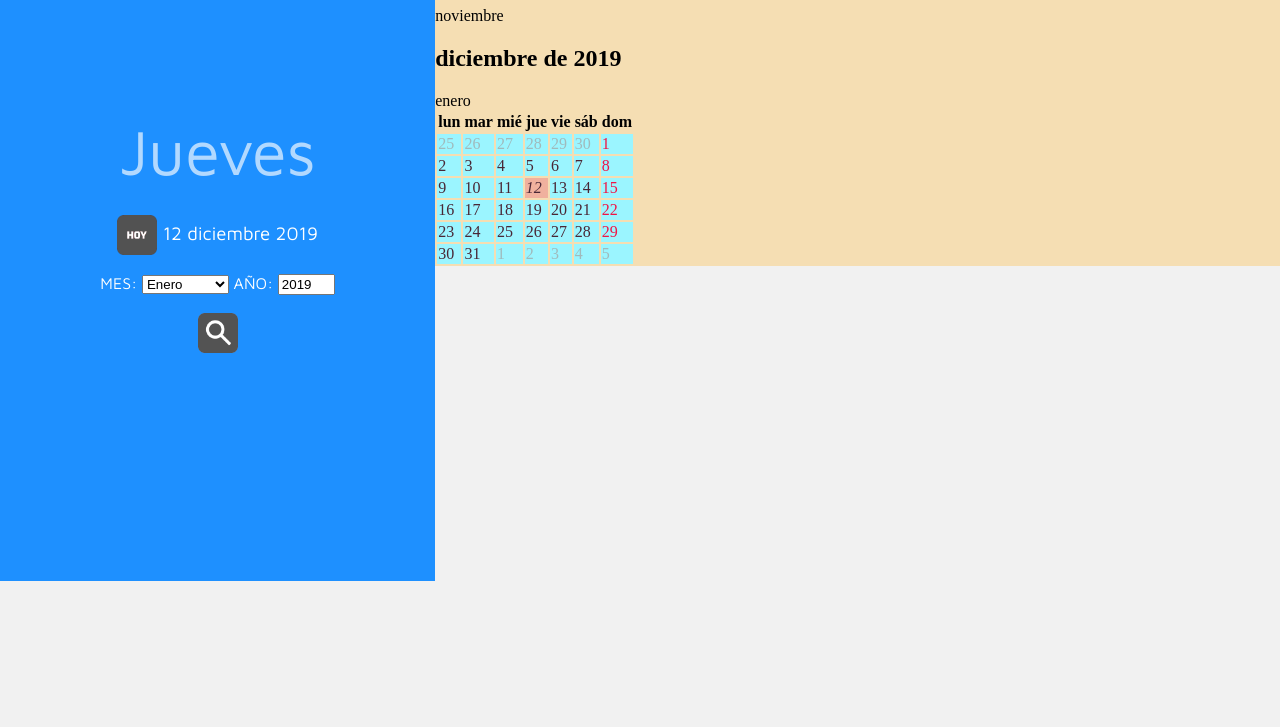
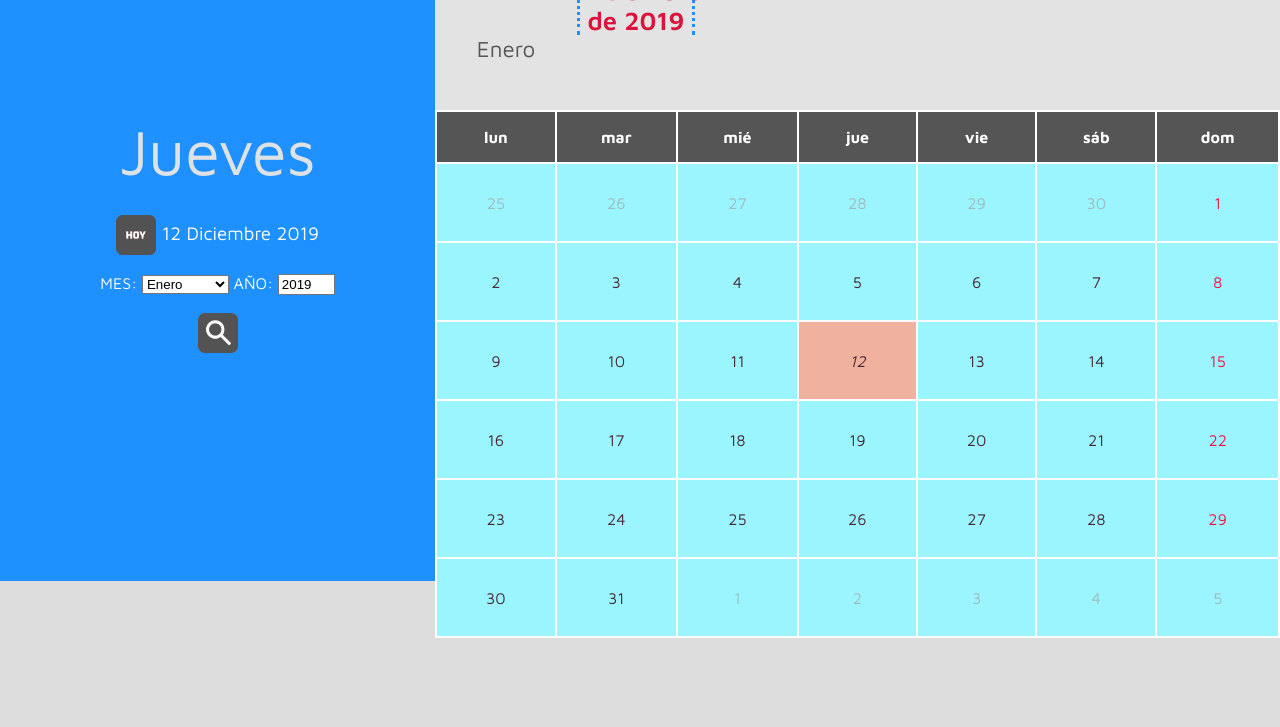
Before and after one commit to ArlemGabriel/CalendarioJavaScript, a plain HTML site: page index.html in a window 1280 px wide. Shown: the part 73-800 px from the top of the page. Drawn offline with Linux system fonts and the light colour scheme.

Commit message:
Diseño y colores del calendario, finalización de aplicación de CSS

```diff
--- a/CSS/calendario.css
+++ b/CSS/calendario.css
@@ -1,7 +1,7 @@
 body {
     margin: 0;
     padding: 0;
-    background-color:#f1f1f1;
+    background-color:rgba(85, 85, 85, 0.199);
  }
 html {
     overflow-x: hidden; /* Hide horizontal scrollbar */
@@ -34,7 +34,7 @@ html {
     font-weight: 400;
     font-size: 4em;
     line-height: 0px;
-    color: rgba(255, 255, 255, 0.658);
+    color: rgba(228, 228, 228, 0.973);
 }
 #nummesanno{
     font-family: 'Maven Pro', sans-serif;
@@ -53,9 +53,73 @@ html {
 .labelbusqueda{
     font-family: 'Maven Pro', sans-serif;
     font-weight: 300;
+    line-height: 0px;
+    color:white;
+}
+
+
+#calendario{
+    text-align: center;
+    width: 66%;
+    font-family: 'Maven Pro', sans-serif;
+    padding-top: 3em;
+    background-color: rgba(228, 228, 228, 0.973);
+}
+#cabeceracal{
+    font-family: 'Maven Pro', sans-serif;
+    font-weight: 300;
+    color: white;
+    background-color: #555;
+    padding-top: 1em;
+    padding-bottom: 1em;
+    padding-left: 1em;
+    padding-right: 1em;
+    margin-top: 0em;
+    text-align: center;
+}
+#movimiento{
+    width: fit-content;
+}
+#anterior{
+    width: 35.33%;
+    text-align: center;
+    font-weight: 300;
+    font-size: 1.4em;
+    color: #555;
+    background-color: rgba(228, 228, 228, 0.973);
+}
+#titulo{
+    width: 28%;
+    text-align: center;
+    font-weight: 600;
+    font-size: 1.6em;
+    color: crimson;
+    background-color: rgba(228, 228, 228, 0.973);
+    border-right: dodgerblue;
+    border-right-style: dotted;
+    border-left: dodgerblue;
+    border-left-style: dotted;
+
+}
+#posterior{
+    width: 35.33%;
+    text-align: center;
+    font-weight: 300;
+    font-size: 1.4em;
+    color: #555;
+    background-color: rgba(228, 228, 228, 0.973);
+}
+#diasc{
+    background-color: white;
+    margin-top: 3em;
+}
+.theader{
+    background-color: #555;
+    width: 10em;
+    height: 3em;
     color: white;
 }
-#calendario{
-    background-color: wheat;
-    width: 66%;
+.tdvalues{
+    width: 10em;
+    height: 4.69em;
 }
--- a/JS/calendario.js
+++ b/JS/calendario.js
@@ -1,5 +1,5 @@
 //Arrays de datos
-meses=["enero","febrero","marzo","abril","mayo","junio","julio","agosto","setiembre","octubre","noviembre","diciembre"]
+meses=["Enero","Febrero","Marzo","Abril","Mayo","Junio","Julio","Agosto","Setiembre","Octubre","Noviembre","Diciembre"]
 lasemana=["Domingo","Lunes","Martes","Miércoles","Jueves","Viernes","Sábado"]
 diassemana=["lun","mar","mié","jue","vie","sáb","dom"]
 
--- a/index.html
+++ b/index.html
@@ -41,20 +41,25 @@
         </div>
 
         <div class = "column" id = "calendario">
-            <h1>Mi Calendario - Arlem Gabriel Brenes Aguilar</h1>
-            <div id="calendario">
-                <div id="anterior" onClick="mesantes()"></div>
-                <h2 id="titulo"></h2>
-                <div id="posterior" onClick="mesdespues()"></div>
+            <div class = "row" id = "movimiento">
+                <div class="column" id="anterior" onClick="mesantes()">
+
+                </div>
+                <div class="column" id="titulo">
+
+                </div>
+                <div class="column" id="posterior" onClick="mesdespues()">
+
+                </div>
             </div>
             <table id="diasc">
-                <tr id="fila0"><th></th><th></th><th></th><th></th><th></th><th></th><th></th></tr>
-                <tr id="fila1"><td></td><td></td><td></td><td></td><td></td><td></td><td></td></tr>
-                <tr id="fila2"><td></td><td></td><td></td><td></td><td></td><td></td><td></td></tr>
-                <tr id="fila3"><td></td><td></td><td></td><td></td><td></td><td></td><td></td></tr>
-                <tr id="fila4"><td></td><td></td><td></td><td></td><td></td><td></td><td></td></tr>
-                <tr id="fila5"><td></td><td></td><td></td><td></td><td></td><td></td><td></td></tr>
-                <tr id="fila6"><td></td><td></td><td></td><td></td><td></td><td></td><td></td></tr>
+                <tr id="fila0"><th class="theader"></th><th class="theader"></th><th class="theader"></th><th class="theader"></th><th class="theader"></th><th class="theader"></th><th class="theader"></th></tr>
+                <tr id="fila1"><td class="tdvalues"></td><td class="tdvalues"></td><td class="tdvalues"></td><td class="tdvalues"></td><td class="tdvalues"></td><td class="tdvalues"></td><td class="tdvalues"></td></tr>
+                <tr id="fila2"><td class="tdvalues"></td><td class="tdvalues"></td><td class="tdvalues"></td><td class="tdvalues"></td><td class="tdvalues"></td><td class="tdvalues"></td><td class="tdvalues"></td></tr>
+                <tr id="fila3"><td class="tdvalues"></td><td class="tdvalues"></td><td class="tdvalues"></td><td class="tdvalues"></td><td class="tdvalues"></td><td class="tdvalues"></td><td class="tdvalues"></td></tr>
+                <tr id="fila4"><td class="tdvalues"></td><td class="tdvalues"></td><td class="tdvalues"></td><td class="tdvalues"></td><td class="tdvalues"></td><td class="tdvalues"></td><td class="tdvalues"></td></tr>
+                <tr id="fila5"><td class="tdvalues"></td><td class="tdvalues"></td><td class="tdvalues"></td><td class="tdvalues"></td><td class="tdvalues"></td><td class="tdvalues"></td><td class="tdvalues"></td></tr>
+                <tr id="fila6"><td class="tdvalues"></td><td class="tdvalues"></td><td class="tdvalues"></td><td class="tdvalues"></td><td class="tdvalues"></td><td class="tdvalues"></td><td class="tdvalues"></td></tr>
             </table>
         </div>
     </div>
```
